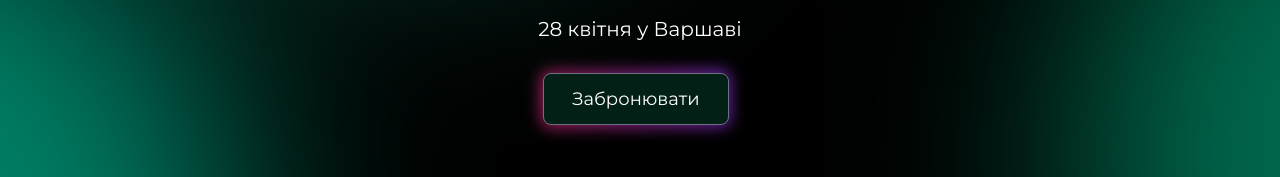
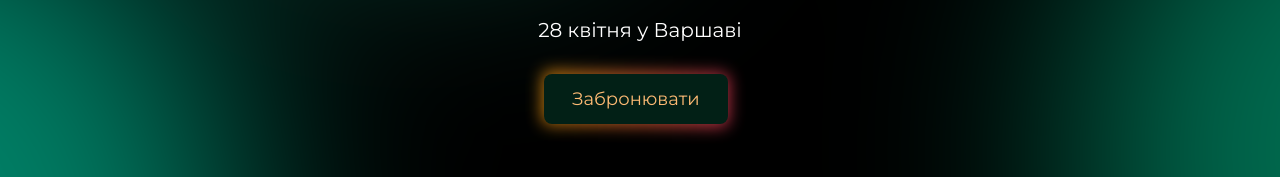
Before and after one commit to serhiihaniuk/instatalks, a Next.js app: page / in a window 1280 px wide. Shown: the part 596-773 px from the top of the page. Built offline with nearby package versions, Linux system fonts and the light colour scheme.

Commit message:
button fix

```diff
--- a/src/components/shadow-wrapper.tsx
+++ b/src/components/shadow-wrapper.tsx
@@ -2,8 +2,8 @@ export const BuyButton = () => {
   return (
     <div className="grid items-start justify-center gap-8">
       <div className="group relative">
-        <div className="animate-tilt absolute -inset-0.5 rounded-lg bg-gradient-to-r from-pink-600 to-purple-600 opacity-75 blur transition duration-1000 group-hover:opacity-100 group-hover:duration-200"></div>
-        <span className="relative flex items-center rounded-lg border border-gray-500 bg-[#022016] px-7 py-4 text-lg font-normal leading-none">
+        <div className="animate-tilt absolute -inset-0.5 rounded-lg bg-gradient-to-r from-[#f59b0e] to-[#f43f5e] text-orange-300 opacity-75 blur transition duration-1000 group-hover:opacity-100 group-hover:duration-200"></div>
+        <span className="relative flex items-center rounded-lg bg-[#022016] px-7 py-4 text-lg font-normal leading-none text-orange-300">
           Забронювати
         </span>
       </div>
--- a/tailwind.config.ts
+++ b/tailwind.config.ts
@@ -114,10 +114,10 @@ export default {
             transform: "rotate(0deg)",
           },
           "25%": {
-            transform: "rotate(0.5deg)",
+            transform: "rotate(1deg)",
           },
           "75%": {
-            transform: "rotate(-0.5deg)",
+            transform: "rotate(-1deg)",
           },
         },
       },
@@ -130,7 +130,7 @@ export default {
         "gradient-foreground-3": "gradient-foreground-3 8s infinite",
         "r-360": "rotate-360 1225s infinite",
         "slow-scale": "slow-scale 1225s infinite",
-        tilt: "tilt 10s infinite linear",
+        tilt: "tilt 3s infinite linear",
       },
     },
   },
```
